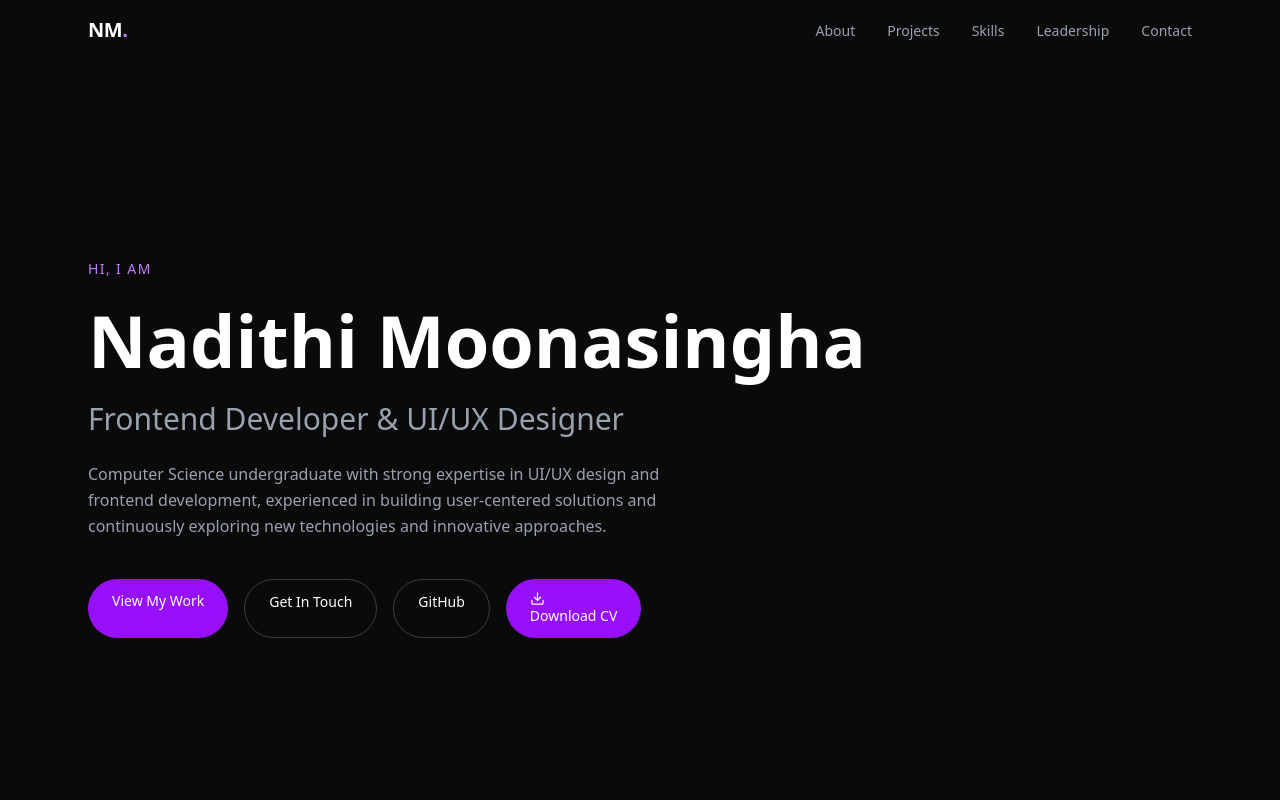
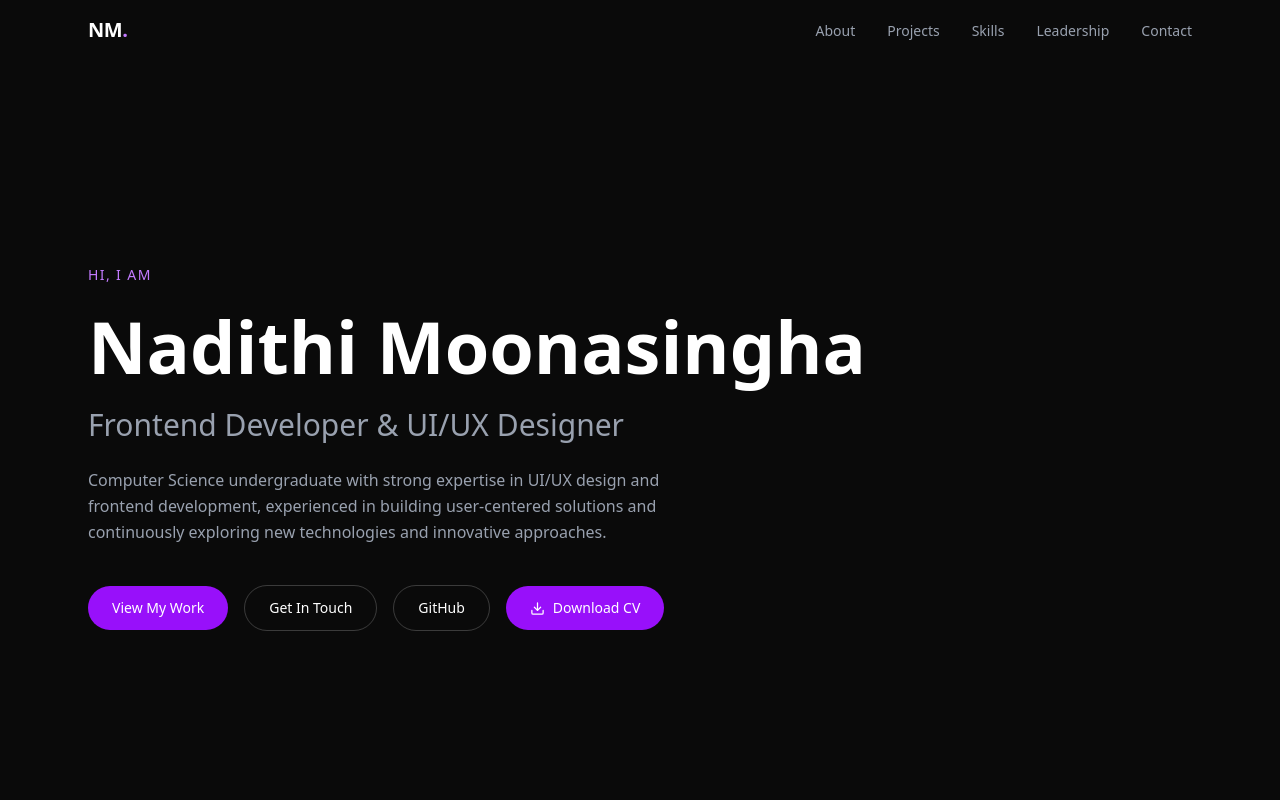
Before and after one commit to NadithiMoonasingha/My_Portfolio, a Next.js app: page / in a window 1280 px wide. Shown: the top 800 px of the page. Built offline with nearby package versions, Linux system fonts and the light colour scheme.

Commit message:
Modified the Hero Section

```diff
--- a/package.json
+++ b/package.json
@@ -9,6 +9,7 @@
     "lint": "eslint"
   },
   "dependencies": {
+    "framer-motion": "^12.38.0",
     "lucide-react": "^1.11.0",
     "next": "^16.2.4",
     "react": "19.2.4",
--- a/src/components/Hero.tsx
+++ b/src/components/Hero.tsx
@@ -22,17 +22,17 @@ export default function Hero() {
         <p className="text-gray-400 max-w-xl text-base leading-relaxed mb-10">
           {portfolioData.about}
         </p>
-        <div className="flex flex-wrap gap-4">
-          <a href="#projects" className="px-6 py-3 bg-purple-600 hover:bg-purple-500 text-white rounded-full text-sm font-medium transition-colors duration-200">
+        <div className="flex flex-wrap gap-4 items-center">
+          <a href="#projects" className="flex items-center justify-center px-6 py-3 bg-purple-600 hover:bg-purple-500 text-white rounded-full text-sm font-medium transition-colors duration-200">
             View My Work
           </a>
-          <a href="#contact" className="px-6 py-3 border border-white/20 hover:border-white/50 text-white rounded-full text-sm font-medium transition-colors duration-200">
+          <a href="#contact" className="flex items-center justify-center px-6 py-3 border border-white/20 hover:border-white/50 text-white rounded-full text-sm font-medium transition-colors duration-200">
             Get In Touch
           </a>
-          <a href={portfolioData.github} target="_blank" rel="noopener noreferrer" className="px-6 py-3 border border-white/20 hover:border-white/50 text-white rounded-full text-sm font-medium transition-colors duration-200">
+          <a href={portfolioData.github} target="_blank" rel="noopener noreferrer" className="flex items-center justify-center px-6 py-3 border border-white/20 hover:border-white/50 text-white rounded-full text-sm font-medium transition-colors duration-200">
             GitHub
           </a>
-          <a href="/CV.pdf" download="Nadithi_Moonasingha_CV.pdf" className="px-6 py-3 bg-purple-600 hover:bg-purple-500 text-white rounded-full text-sm font-medium transition-colors duration-200">
+          <a href="/CV.pdf" download="Nadithi_Moonasingha_CV.pdf" className="flex items-center justify-center gap-2 px-6 py-3 bg-purple-600 hover:bg-purple-500 text-white rounded-full text-sm font-medium transition-colors duration-200">
             <Download size={15} />
             Download CV
           </a>
```
Also changed, not shown: 1 other file (tests, documents, lock files or other folders).
